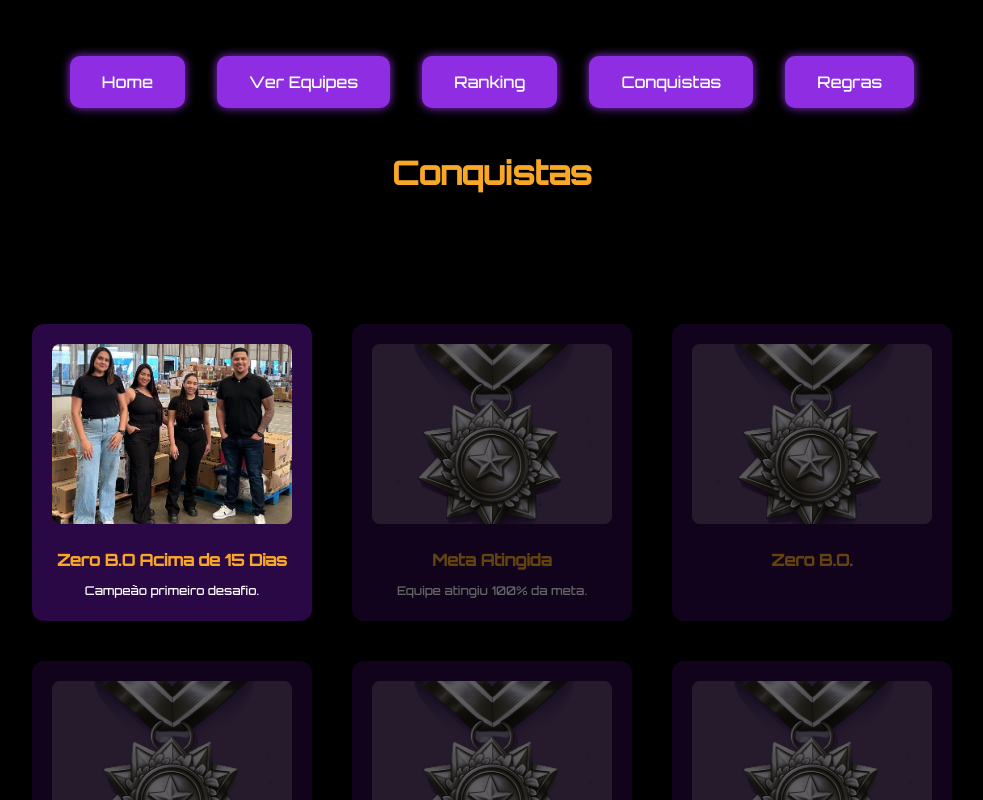
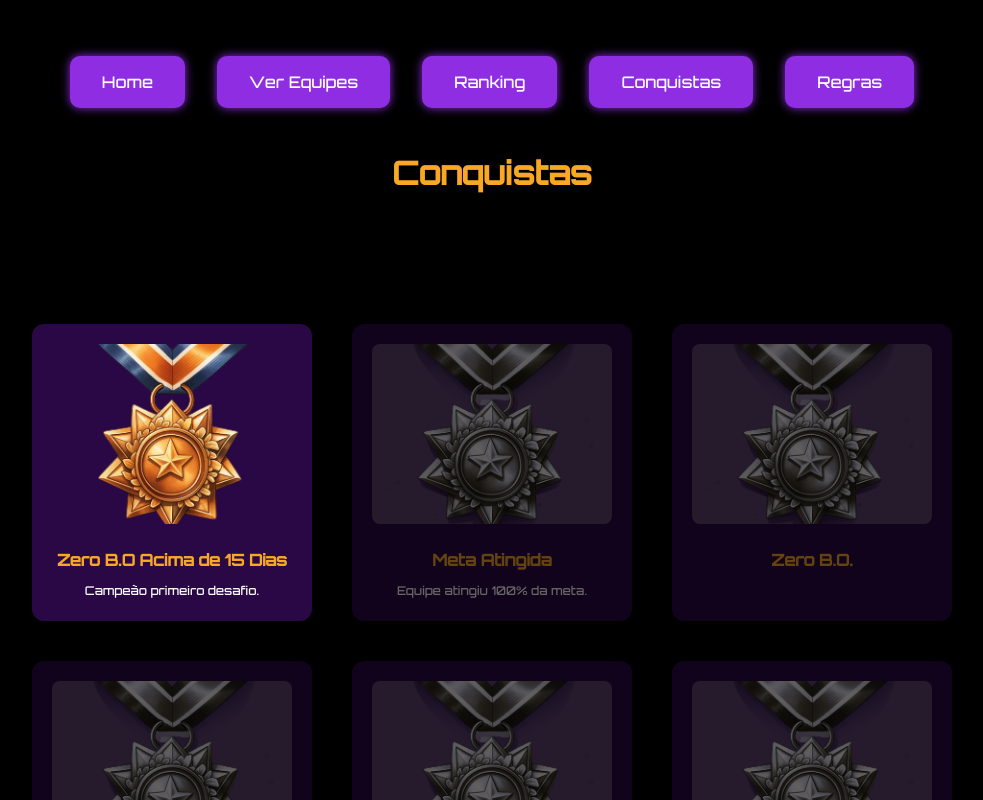
Before and after one commit to gamebos-collab/desafiodeexcelencia, a React (Vite) app: page /Conquistas in a window 1280 px wide. Shown: the whole page, without its empty margins (148-1131 px from the left). Built offline with nearby package versions, Linux system fonts and the light colour scheme.

Commit message:
atualizaç

```diff
--- a/src/pages/conquistas.jsx
+++ b/src/pages/conquistas.jsx
@@ -5,7 +5,7 @@ const conquistas = [
   {
     nome: "Zero B.O Acima de 15 Dias",
     descricao: "Campeão primeiro desafio.",
-    icone: "/assets/teste.jpg",
+    icone: "/assets/conquistadesbloqueada.png",
     desbloqueada: true,
   },
   {
```
Also changed, not shown: 2 other files (tests, documents, lock files or other folders).
